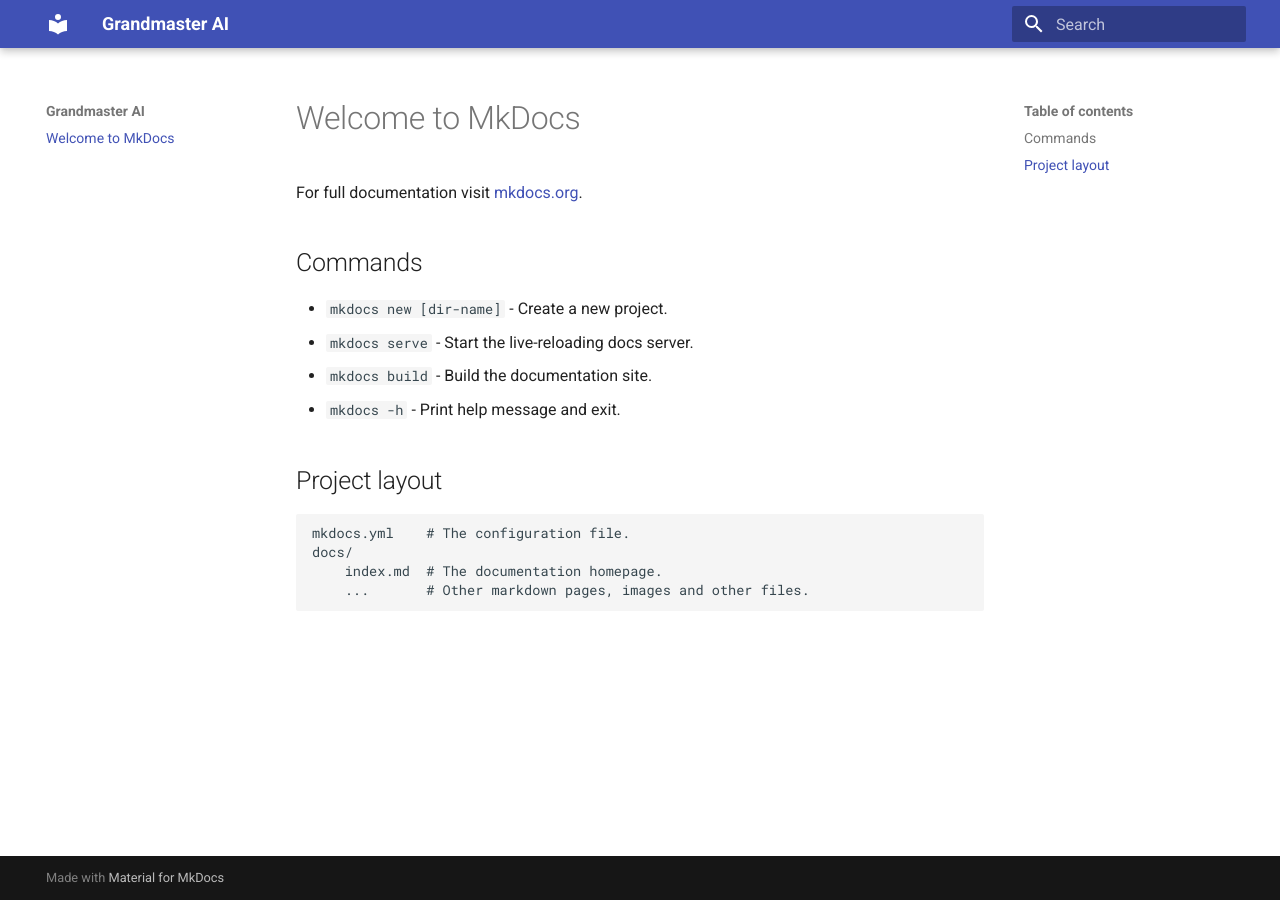
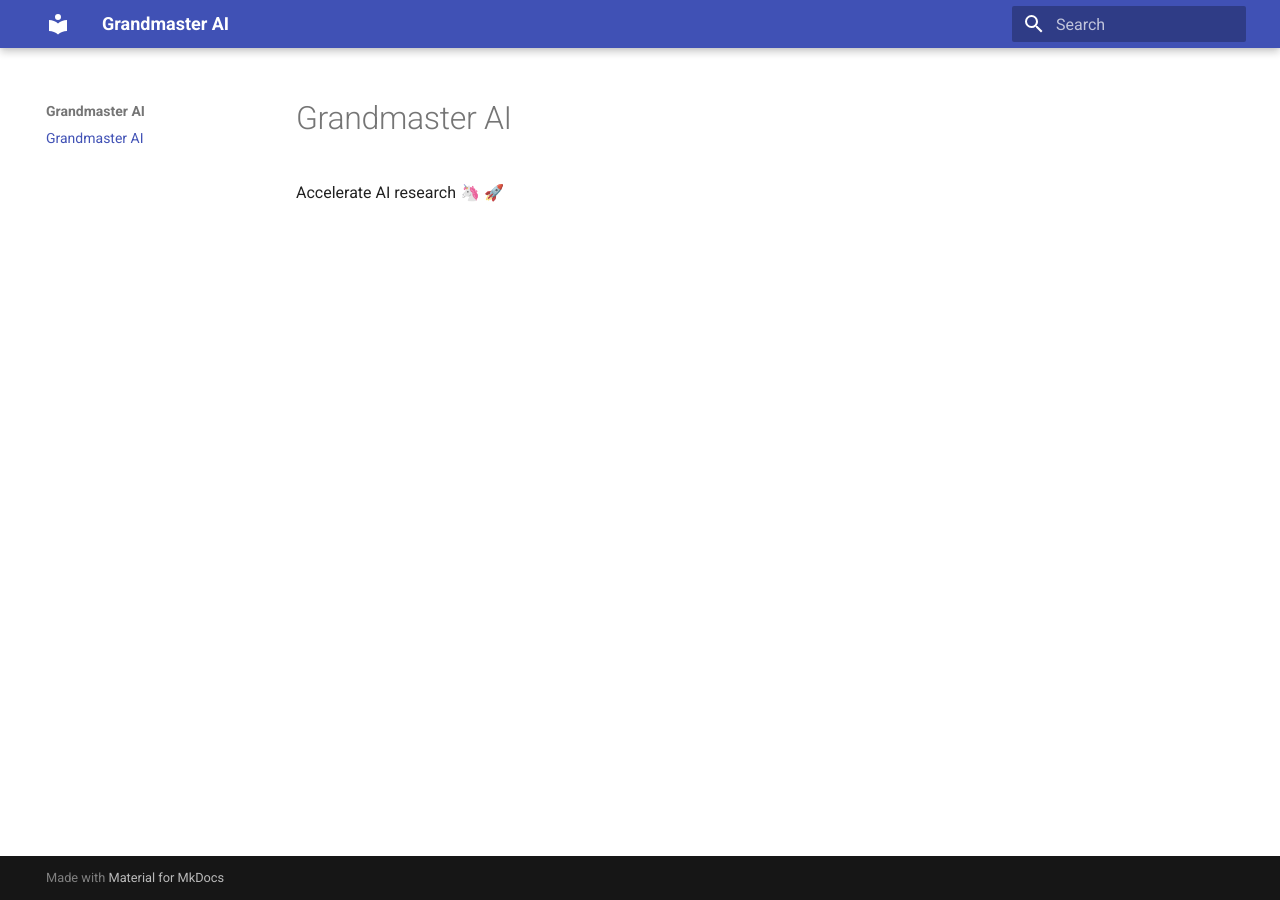
Before and after one commit to GrandmasterAI/GrandmasterAI, an MkDocs documentation site: the page built from docs/index.md, in a window 1280 px wide. Built offline with MkDocs 1.6.1 and Material for MkDocs 9.7.7, drawn with Linux system fonts in a browser that asks for light colours.

Commit message:
Test build with Netlify

```diff
--- a/docs/index.md
+++ b/docs/index.md
@@ -1,17 +1,3 @@
-# Welcome to MkDocs
+# Grandmaster AI
 
-For full documentation visit [mkdocs.org](https://www.mkdocs.org).
-
-## Commands
-
-* `mkdocs new [dir-name]` - Create a new project.
-* `mkdocs serve` - Start the live-reloading docs server.
-* `mkdocs build` - Build the documentation site.
-* `mkdocs -h` - Print help message and exit.
-
-## Project layout
-
-    mkdocs.yml    # The configuration file.
-    docs/
-        index.md  # The documentation homepage.
-        ...       # Other markdown pages, images and other files.
+Accelerate AI research 🦄 🚀
```
